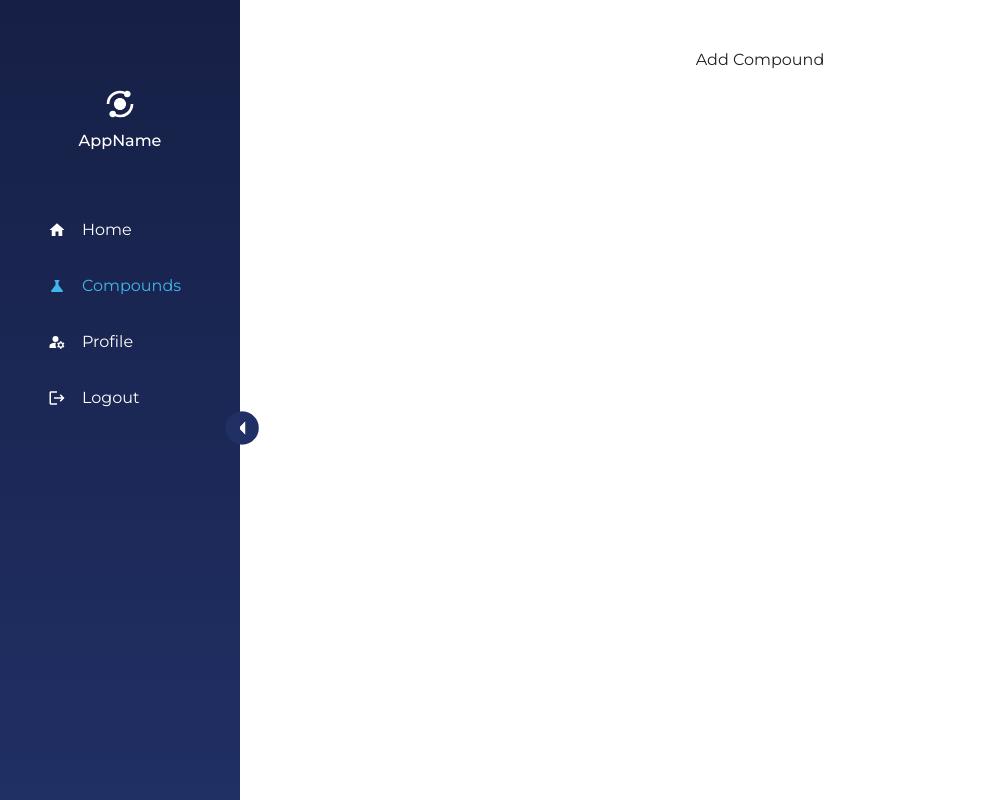
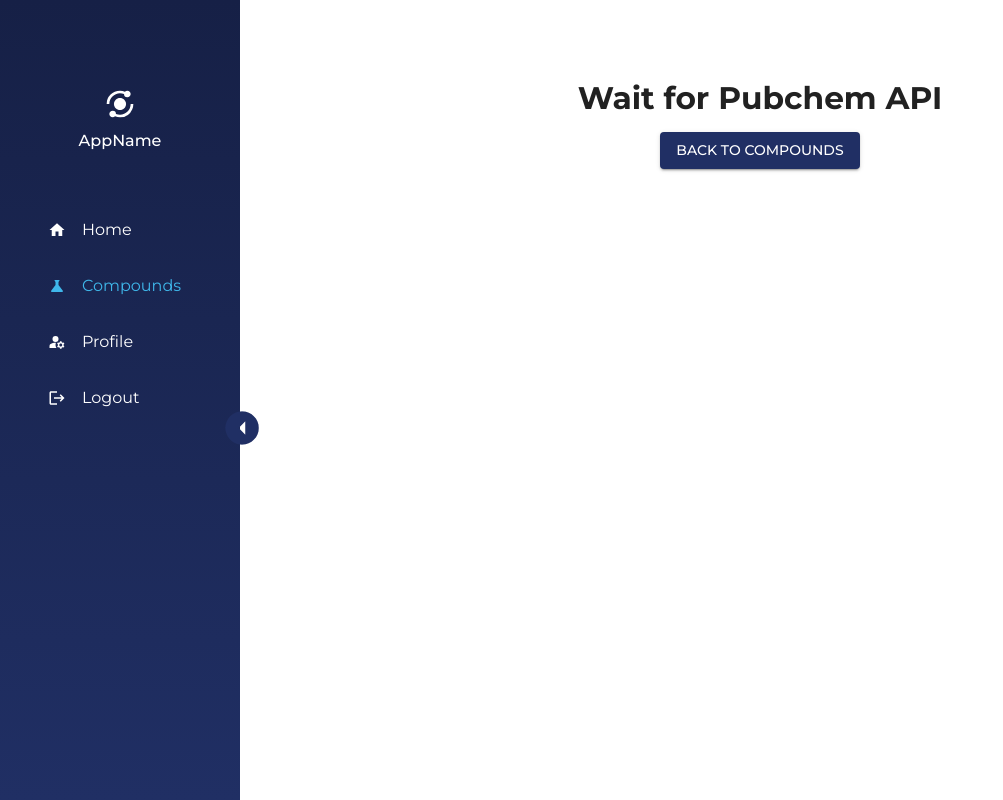
Before and after one commit to dominicpam89/chem-data-handler, a React (Vite) app: page /compounds/add in a window 1280 px wide. Shown: the whole page, without its empty margins (0-1003 px from the left). Built offline with nearby package versions, Linux system fonts and the light colour scheme.

Commit message:
added temporary Page_AddCompound.tsx

```diff
--- a/src/pages/Compounds/Page_AddCompound.tsx
+++ b/src/pages/Compounds/Page_AddCompound.tsx
@@ -1,7 +1,20 @@
+import { Button, Stack, Typography } from "@mui/material";
+import { useNavigate } from "react-router-dom";
+
 const AddCompound = () => {
-  return <>
-    Add Compound
-  </>
+  const navigate = useNavigate()
+  return (
+		<Stack
+			direction="column"
+			spacing={2}
+			padding={4}
+			justifyContent="center"
+			alignItems="center"
+		>
+      <Typography variant="h3" component="h1">Wait for Pubchem API</Typography>
+      <Button variant="contained" onClick={()=>navigate("/compounds")}>Back to Compounds</Button>
+    </Stack>
+  )
 }
 
 export default AddCompound;
```
